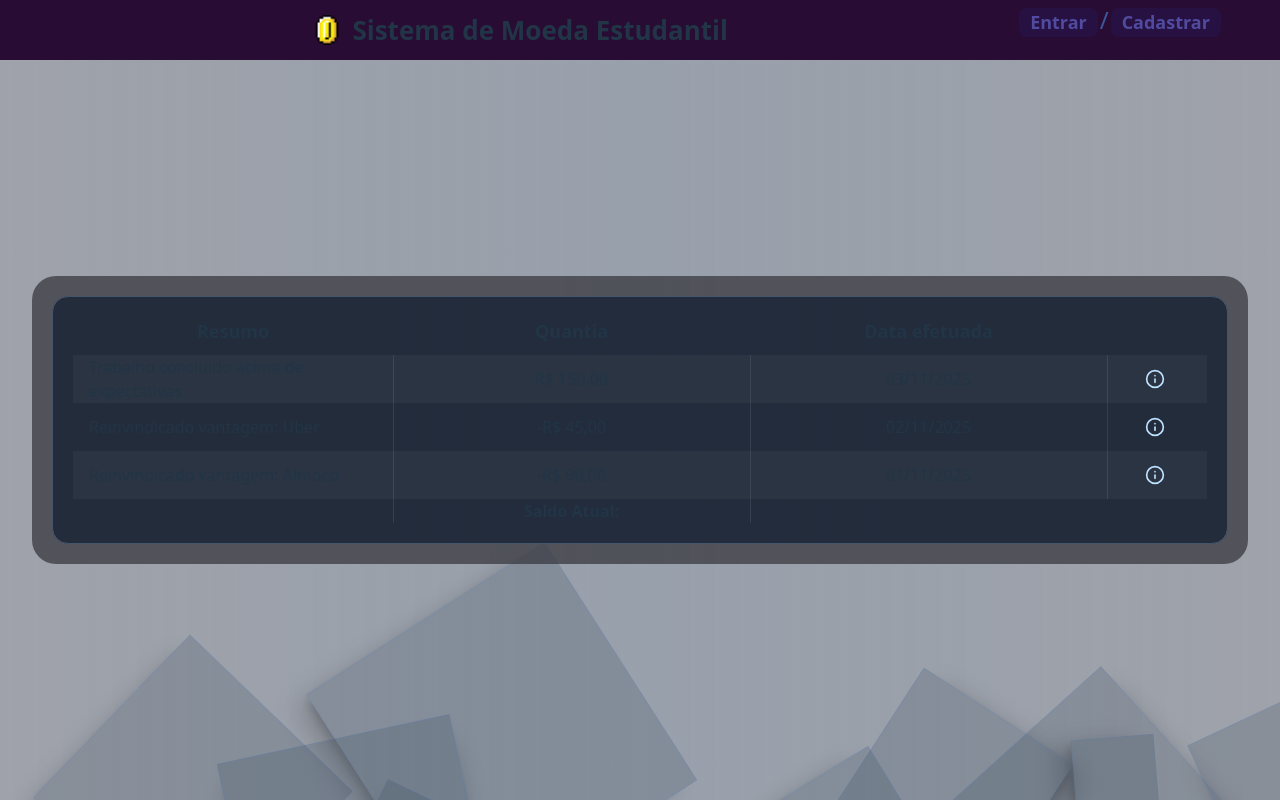
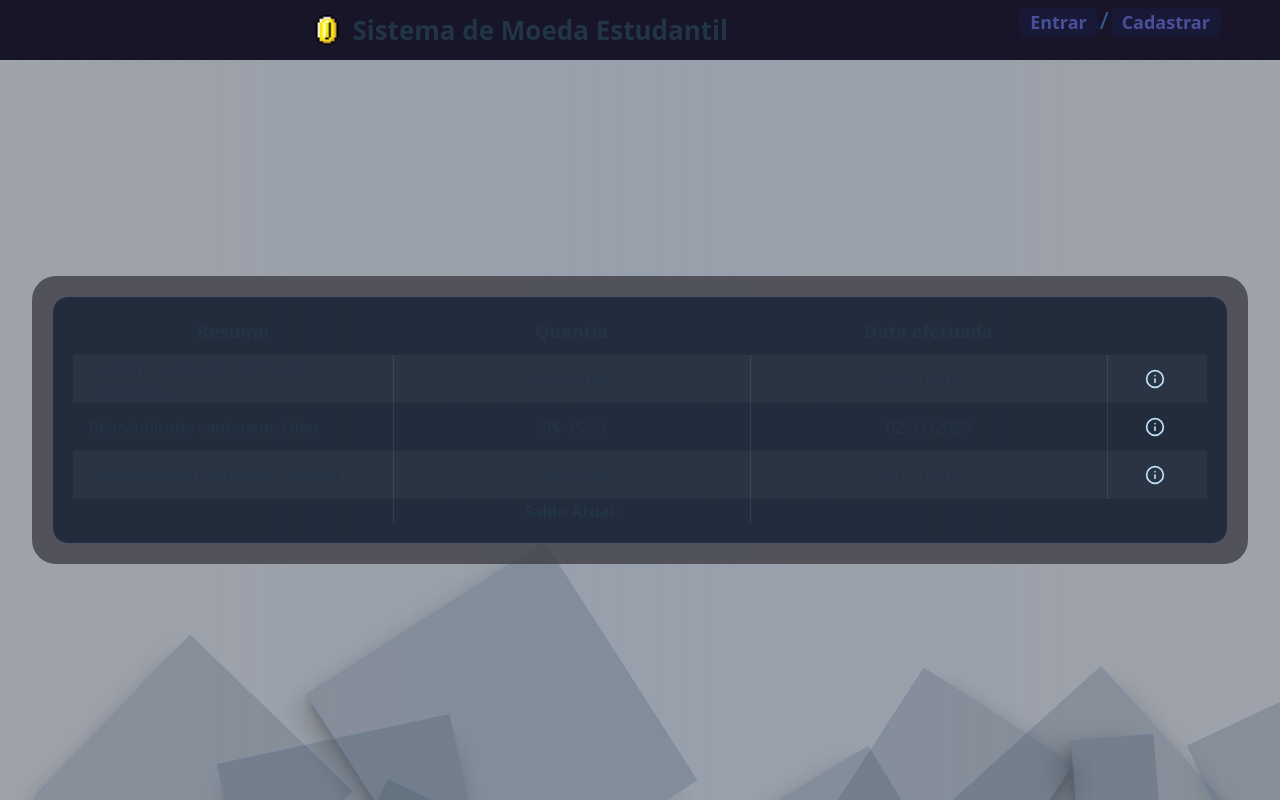
Before and after one commit to Interrogation6/sistema-moeda-estudantil, a React (Vite) app in the folder codigo/frontend/: page /extrato in a window 1280 px wide. Built offline with nearby package versions, Linux system fonts and the light colour scheme.

Commit message:
*corrigido cor do header

```diff
--- a/codigo/frontend/src/styles/default.css
+++ b/codigo/frontend/src/styles/default.css
@@ -1,5 +1,5 @@
 header {
-    background-color: #280c34;
+    background-color: hsl(248, 30%, 12%);
     min-height: 1vh;
     position: fixed;
     width: 100%;
```
